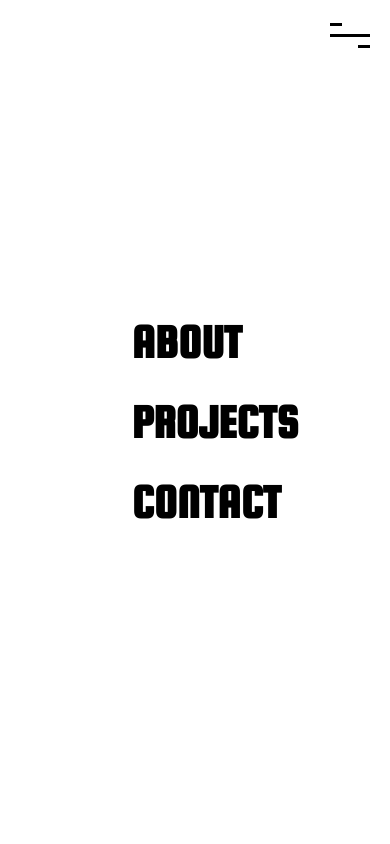
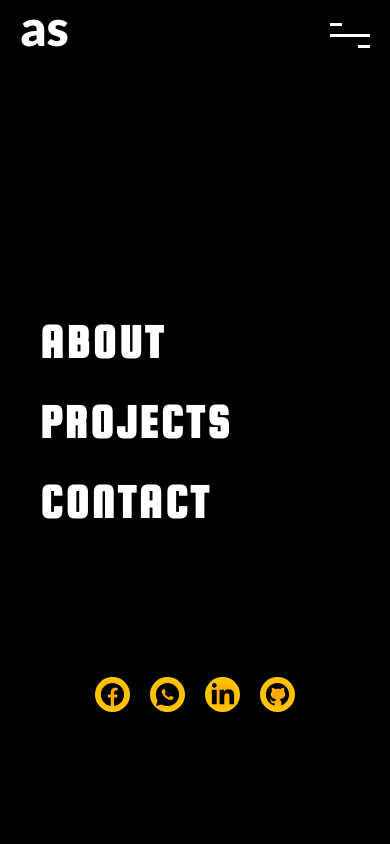
Before and after one commit to candiepih/portfolio_v2, a Next.js app: page / in a window 390 px wide. Shown: the top 844 px of the page. Built offline with nearby package versions, Linux system fonts and the light colour scheme.

Commit message:
modified mobile navigation

```diff
--- a/components/landing.jsx
+++ b/components/landing.jsx
@@ -30,6 +30,12 @@
               <li><a href="#">Projects</a></li>
               <li><a href="#">Contact</a></li>
             </ul>
+            <div className={styles.mobileNavsocialLinks}>
+              <a href="#"><img src='/icons/facebook.svg' /></a>
+              <a href="#"><img src='/icons/whatsapp.svg' /></a>
+              <a href="#"><img src='/icons/linkedin.svg' /></a>
+              <a href="#"><img src='/icons/github.svg' /></a>
+            </div>
           </div>
         </div>
       </nav>
--- a/styles/landing_page_section/LandingPage.module.scss
+++ b/styles/landing_page_section/LandingPage.module.scss
@@ -44,13 +44,17 @@
       align-content: center;
 
       .logo {
+        position: relative;
+        z-index: 3;
+
         @include media("<550px") {
           margin-top: -15px;
+          margin-left: 10px;
           width: 90%;
         }
 
         a {
-          color: black;
+          color: white;
           overflow: hidden;
           display: inline-block;
 
@@ -90,7 +94,7 @@
 
     // Mobile navigation
     .mobileContainer {
-      background-color: black;
+      // background-color: black;
 
       .hamburger {
         width: 40px;
@@ -113,14 +117,14 @@
           width: 30%;
           height: 3px;
           margin: 3px 0;
-          background-color: black;
+          background-color: white;
         }
 
         .line:nth-child(2) {
           width: 100%;
           height: 3px;
           margin: 5px 0;
-          background-color: black;
+          background-color: white;
           align-self: center;
         }
 
@@ -128,7 +132,7 @@
           width: 30%;
           height: 3px;
           margin: 3px 0;
-          background-color: black;
+          background-color: white;
           align-self: flex-end;
         }
       }
@@ -139,8 +143,8 @@
         left: 0;
         width: 100%;
         height: 100vh;
-        background-color: white;
-        @include display(flex, row, center);
+        background-color: black;
+        @include display(flex, row, left);
         align-items: center;
         align-content: center;
 
@@ -153,10 +157,48 @@
 
             a {
               text-transform: uppercase;
-              color: black;
               font-weight: 700;
+              letter-spacing: 0.2rem;
               font-size: 3rem;
+              color: white;
+              transition: cubic-bezier(0.455, 0.03, 0.515, 0.955) 0.2s;
 
+              &:hover {
+                @include textOutline(black, gold, 0.25rem);
+              }
+            }
+          }
+        }
+
+        .mobileNavsocialLinks {
+          position: absolute;
+          bottom: 50px;
+          @include centerAbsDivLeft();
+          z-index: 3;
+          height: 200px;
+          @include display(flex, row, space-around);
+          align-items: center;
+          align-content: center;
+
+          a {
+            border-radius: 50%;
+            padding: 3px;
+            display: block;
+            width: 35px;
+            height: 35px;
+            margin: 0 10px;
+            background: rgb(255, 166, 0);
+            background: radial-gradient(circle, rgba(255, 166, 0, 1) 10%, rgb(255, 217, 0) 100%);
+            transition: 0.5s ease-in-out;
+
+            &:hover {
+              background: rgb(255, 255, 255);
+              background: radial-gradient(circle, rgba(255, 255, 255, 1) 10%, rgb(255, 255, 255) 100%);
+            }
+
+            img {
+              width: 100%;
+              height: 100%;
             }
           }
         }
--- a/styles/utils/_utils.scss
+++ b/styles/utils/_utils.scss
@@ -26,3 +26,12 @@
   left: 50%;
   transform: translateX(-50%);
 }
+
+@mixin textOutline($textColor, $outlineColor, $letter-spacing) {
+  color: $textColor;
+  text-shadow: -1px -1px 0 $outlineColor,
+    1px -1px 0 $outlineColor,
+    -1px 1px 0 $outlineColor,
+    1px 1px 0 $outlineColor;
+  letter-spacing: $letter-spacing;
+}
```
